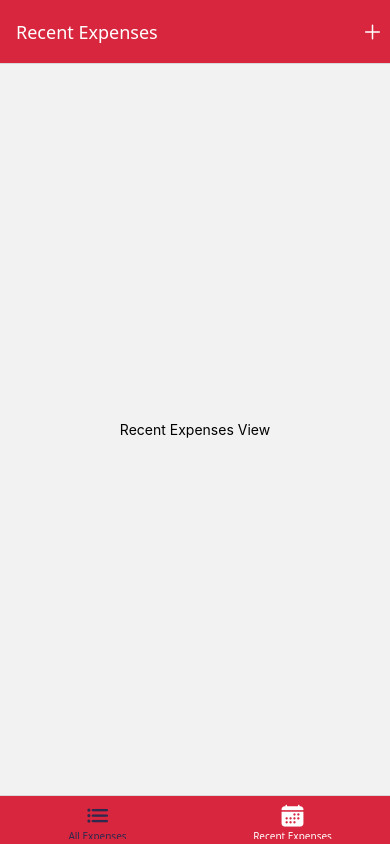
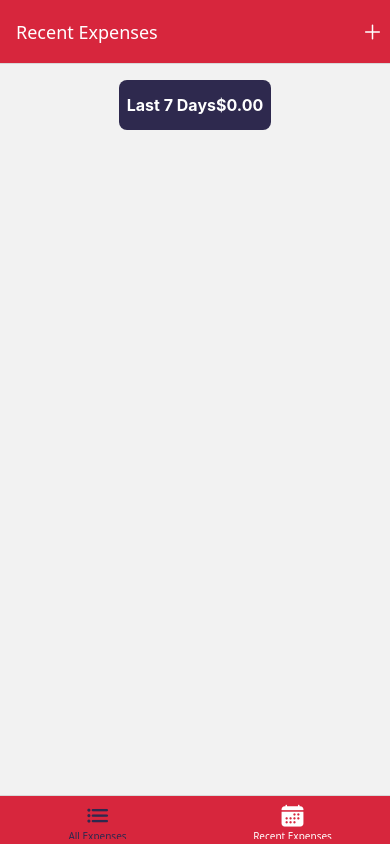
Before and after one commit to TheHolographicP/RNCourse-Exercise4, a React Native app: screen /RecentExpensesView in a window 390 px wide. Built offline with nearby package versions, Linux system fonts and the light colour scheme.

Commit message:
Implement recent expenses screen;

```diff
--- a/screens/RecentExpensesView.tsx
+++ b/screens/RecentExpensesView.tsx
@@ -1,13 +1,29 @@
 import { AddExpenseButton } from 'components/AddExpenseButton';
-import { useLayoutEffect } from 'react';
+import { useContext, useLayoutEffect, useState } from 'react';
 import { StyleSheet, View, Text } from 'react-native';
 
 import type { BottomTabScreenProps } from '@react-navigation/bottom-tabs';
 import type { TabParamList } from 'types/nav';
+import { ExpenseContext } from 'store/context/expense-context';
+
+import { ExpenseList } from 'components/ExpenseList/ExpenseList';
+import { ExpenseEntry } from 'components/ExpenseEntry/ExpenseEntry';
 
 type Props = BottomTabScreenProps<TabParamList, 'RecentExpensesView'>;
 
 export function RecentExpensesView({ navigation }: Props) {
+    const expenseContext = useContext(ExpenseContext);
+    var [expenseEntryOpen, setExpenseEntryOpen] = useState(false);
+
+    const today = new Date();
+    const oneWeekAgo = new Date();
+    oneWeekAgo.setDate(oneWeekAgo.getDate() - 7);
+
+    const recentExpenses = expenseContext.expenses.filter(
+        expense => expense.date >= oneWeekAgo && expense.date <= today
+    );
+
+    var totalExpenses = recentExpenses.reduce((total, expense) => total + expense.value, 0);
 
     useLayoutEffect(() => {
         navigation.setOptions({
@@ -22,12 +38,16 @@ export function RecentExpensesView({ navigation }: Props) {
     }, [navigation]);
 
     function addExpenseHandler() {
+        setExpenseEntryOpen(true);
     };
 
     return <View style={styles.rootScreen}>
-        <Text>
-            Recent Expenses View
-        </Text>
+        <ExpenseList
+            expenses={recentExpenses}
+            totalAmount={totalExpenses}
+            headerTitle="Last 7 Days"
+        />
+        <ExpenseEntry entryActive={expenseEntryOpen} onClose={() => setExpenseEntryOpen(false)} />
     </View>
 }
 
```
